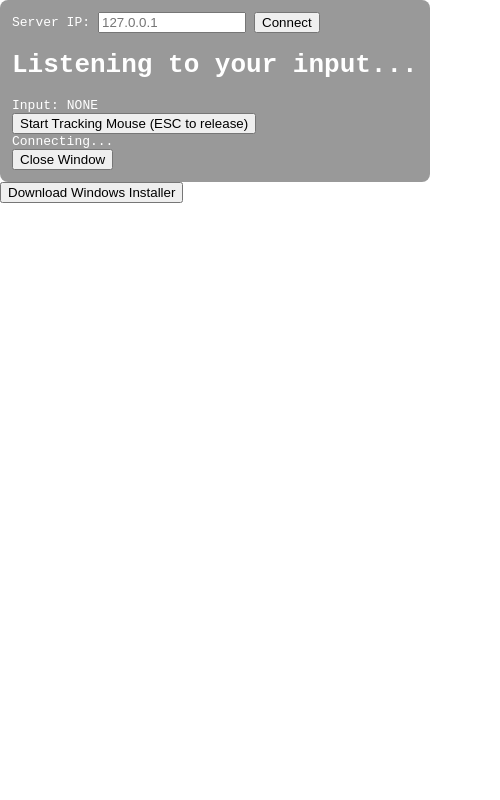
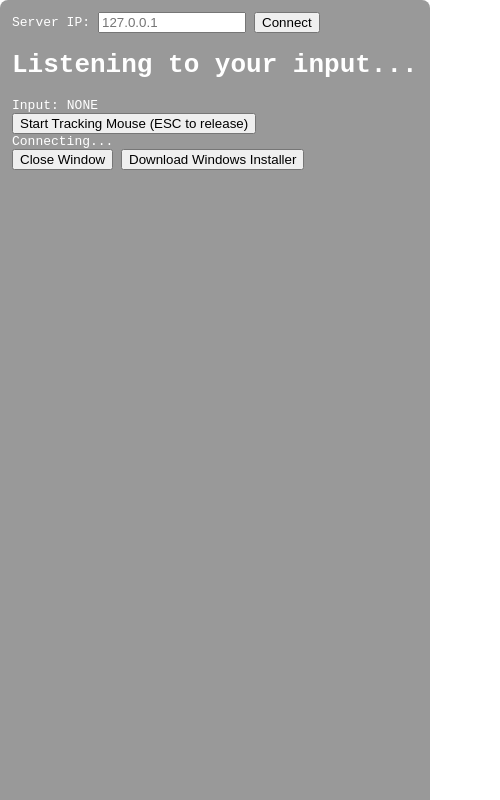
Before and after one commit to Fjf/vote-input, an Electron app: page app/electron/index.html in a window 500 px wide. Drawn offline with Linux system fonts and the light colour scheme.

Commit message:
Add fixed BrowserWindow size, enable draggable panel, and clean up input handling; update HTML/CSS for full‑size transparent UI with proper drag regions.

```diff
--- a/app/electron/index.html
+++ b/app/electron/index.html
@@ -6,11 +6,25 @@
 
     <style>
         html, body {
+            width: 100vw;
+            height: 100vh;
             margin: 0;
             padding: 0;
+            box-sizing: border-box;
             background: transparent;
             color: white;
             font-family: monospace;
+            overflow: hidden;
+        }
+
+        .drag-region {
+            -webkit-app-region: drag;
+            width: 100%;
+            height: 100%;
+        }
+
+        button, input, canvas {
+            -webkit-app-region: no-drag;
         }
 
         body {
@@ -29,7 +43,7 @@
     <script type="module" src="js/listen.js"></script>
 </head>
 <body>
-<div id="panel">
+<div class="drag-region" id="panel">
     <div style="display:flex;gap:8px;align-items:center">
         <label for="server-ip">Server IP:</label>
         <input
@@ -54,10 +68,10 @@
 
     <div id="output">Connecting...</div>
     <button id="close-button">Close Window</button>
+    <a href="/download">
+        <button>Download Windows Installer</button>
+    </a>
 </div>
-<a href="/download">
-    <button>Download Windows Installer</button>
-</a>
 <script>
     // Load saved server IP on page load
     document.addEventListener('DOMContentLoaded', () => {
```
Also changed, not shown: app/electron/main.js (+3 -17 lines).
